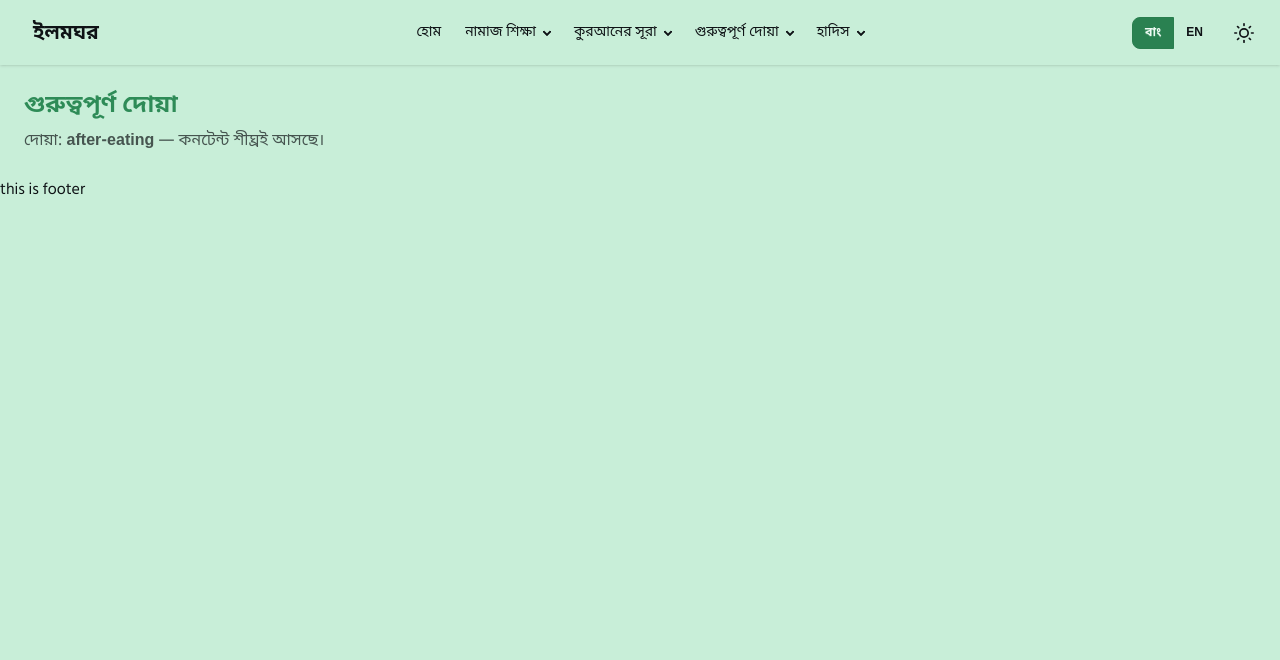
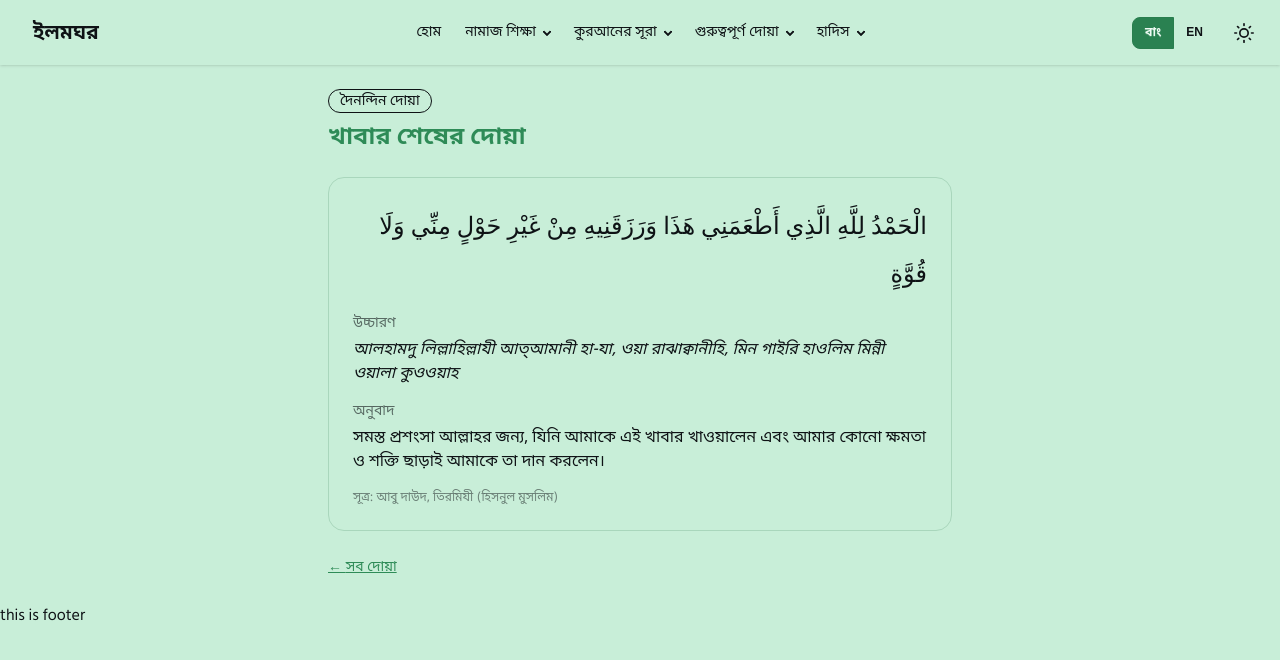
Before and after one commit to cosmokhairul/ilm-house, a React (Vite) app: page /duas/after-eating in a window 1280 px wide. Shown: the top 660 px of the page. Built offline with nearby package versions, Linux system fonts and the light colour scheme; a web font is replaced by a local one.

Commit message:
initial settings completed

```diff
--- /dev/null
+++ b/src/components/ui/ArabicBlock.jsx
@@ -0,0 +1,7 @@
+const ArabicBlock = ({ children, className = "" }) => (
+  <p dir="rtl" className={`font-arabic text-right leading-loose ${className}`}>
+    {children}
+  </p>
+);
+
+export default ArabicBlock;
--- /dev/null
+++ b/src/components/ui/SectionCard.jsx
@@ -0,0 +1,16 @@
+import { Link } from "react-router";
+
+const SectionCard = ({ to, title, excerpt, badge }) => (
+  <Link
+    to={to}
+    className="card bg-base-100 border border-base-300 hover:border-primary transition-colors"
+  >
+    <div className="card-body p-4">
+      {badge && <span className="badge badge-outline badge-sm self-start">{badge}</span>}
+      <h3 className="card-title font-heading text-lg">{title}</h3>
+      {excerpt && <p className="text-base-content/70 line-clamp-2 text-sm">{excerpt}</p>}
+    </div>
+  </Link>
+);
+
+export default SectionCard;
--- /dev/null
+++ b/src/hooks/useContentData.js
@@ -0,0 +1,13 @@
+import { useTranslation } from "react-i18next";
+import bnDuas from "../data/bn/duas.json";
+import enDuas from "../data/en/duas.json";
+
+const CONTENT = {
+  duas: { bn: bnDuas, en: enDuas },
+};
+
+export const useContentData = (contentKey) => {
+  const { i18n } = useTranslation();
+  const lang = i18n.language === "en" ? "en" : "bn";
+  return CONTENT[contentKey]?.[lang] ?? [];
+};
--- a/src/i18n/locales/bn/translation.json
+++ b/src/i18n/locales/bn/translation.json
@@ -37,5 +37,12 @@
   },
   "language": {
     "toggleLabel": "ভাষা পরিবর্তন করুন"
+  },
+  "content": {
+    "pronunciation": "উচ্চারণ",
+    "translation": "অনুবাদ",
+    "reference": "সূত্র",
+    "notFound": "কনটেন্টটি খুঁজে পাওয়া যায়নি।",
+    "comingSoon": "কনটেন্ট শীঘ্রই আসছে।"
   }
 }
--- a/src/i18n/locales/en/translation.json
+++ b/src/i18n/locales/en/translation.json
@@ -37,5 +37,12 @@
   },
   "language": {
     "toggleLabel": "Change language"
+  },
+  "content": {
+    "pronunciation": "Pronunciation",
+    "translation": "Translation",
+    "reference": "Reference",
+    "notFound": "Content not found.",
+    "comingSoon": "Content coming soon."
   }
 }
--- a/src/pages/Duas/DuaDetail.jsx
+++ b/src/pages/Duas/DuaDetail.jsx
@@ -1,16 +1,54 @@
-import { useParams } from "react-router";
+import { Link, useParams } from "react-router";
 import { useTranslation } from "react-i18next";
+import { useContentData } from "../../hooks/useContentData";
+import ArabicBlock from "../../components/ui/ArabicBlock";
 
 const DuaDetail = () => {
   const { t } = useTranslation();
   const { duaId } = useParams();
+  const duas = useContentData("duas");
+  const dua = duas.find((item) => item.id === duaId);
+
+  if (!dua) {
+    return (
+      <div className="space-y-4 p-6 text-center">
+        <h1 className="text-2xl font-bold text-primary font-heading">{t("nav.duas.label")}</h1>
+        <p className="text-base-content/70">{t("content.notFound")}</p>
+        <Link to="/duas" className="btn btn-primary btn-sm">
+          {t("nav.duas.all")}
+        </Link>
+      </div>
+    );
+  }
 
   return (
-    <div className="p-6">
-      <h1 className="text-2xl font-bold text-primary">{t("nav.duas.label")}</h1>
-      <p className="mt-2 text-base-content/70">
-        দোয়া: <span className="font-semibold">{duaId}</span> — কনটেন্ট শীঘ্রই আসছে।
-      </p>
+    <div className="mx-auto max-w-2xl space-y-6 p-6">
+      <div>
+        <span className="badge badge-outline mb-2">{t(`nav.duas.${dua.category}`)}</span>
+        <h1 className="text-2xl font-bold text-primary font-heading">{dua.title}</h1>
+      </div>
+
+      <div className="card bg-base-100 border-base-300 space-y-4 border p-6">
+        <ArabicBlock className="text-2xl">{dua.arabic}</ArabicBlock>
+
+        <div>
+          <p className="text-base-content/60 mb-1 text-sm">{t("content.pronunciation")}</p>
+          <p className="italic">{dua.pronunciation}</p>
+        </div>
+
+        <div>
+          <p className="text-base-content/60 mb-1 text-sm">{t("content.translation")}</p>
+          <p>{dua.translation}</p>
+        </div>
+
+        <p className="text-base-content/50 text-xs">
+          {t("content.reference")}: {dua.reference}
+        </p>
+      </div>
+
+      <Link to="/duas" className="link link-primary text-sm">
+        ← {t("nav.duas.all")}
+      </Link>
     </div>
   );
 };
--- a/src/pages/Duas/DuaList.jsx
+++ b/src/pages/Duas/DuaList.jsx
@@ -1,14 +1,34 @@
 import { useTranslation } from "react-i18next";
+import { useContentData } from "../../hooks/useContentData";
+import SectionCard from "../../components/ui/SectionCard";
 
 const DuaList = ({ filter }) => {
   const { t } = useTranslation();
+  const duas = useContentData("duas");
+  const visible = filter ? duas.filter((dua) => dua.category === filter) : duas;
+  const sorted = [...visible].sort((a, b) => a.order - b.order);
 
   return (
-    <div className="p-6">
-      <h1 className="text-2xl font-bold text-primary">
+    <div className="space-y-4 p-6">
+      <h1 className="text-2xl font-bold text-primary font-heading">
         {filter ? t(`nav.duas.${filter}`) : t("nav.duas.label")}
       </h1>
-      <p className="mt-2 text-base-content/70">কনটেন্ট শীঘ্রই আসছে।</p>
+
+      {sorted.length === 0 ? (
+        <p className="text-base-content/70">{t("content.comingSoon")}</p>
+      ) : (
+        <div className="grid gap-4 sm:grid-cols-2 lg:grid-cols-3">
+          {sorted.map((dua) => (
+            <SectionCard
+              key={dua.id}
+              to={`/duas/${dua.id}`}
+              title={dua.title}
+              excerpt={dua.translation}
+              badge={t(`nav.duas.${dua.category}`)}
+            />
+          ))}
+        </div>
+      )}
     </div>
   );
 };
```
